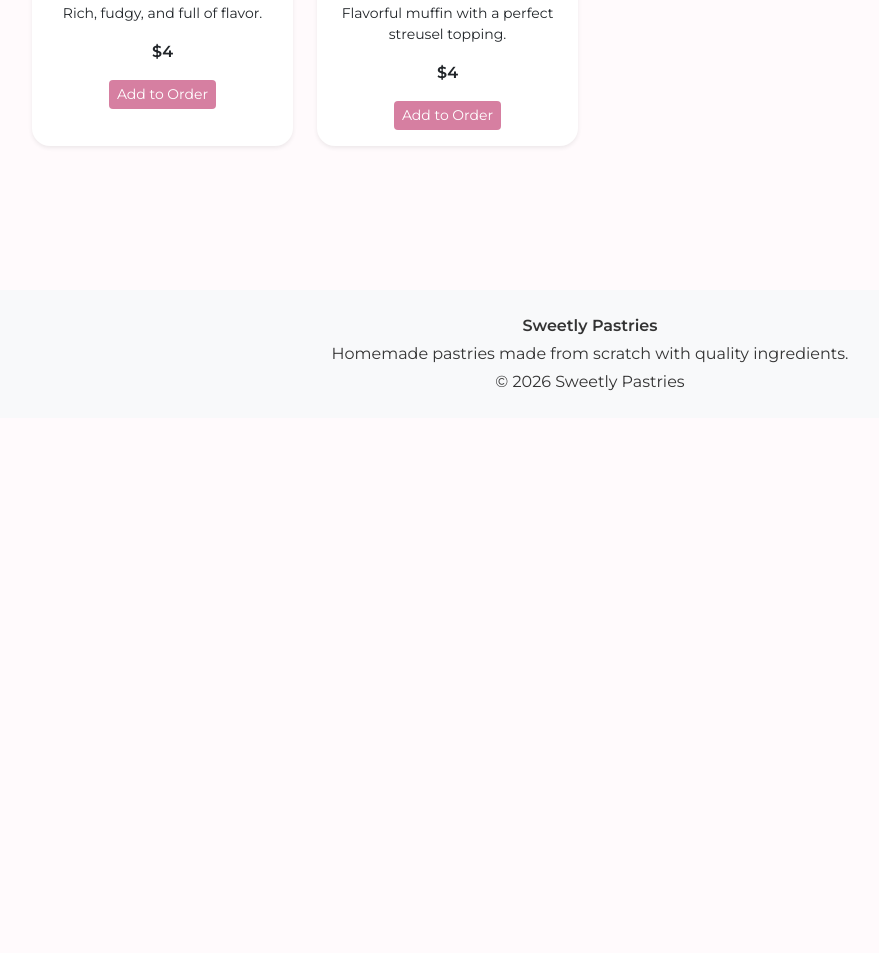
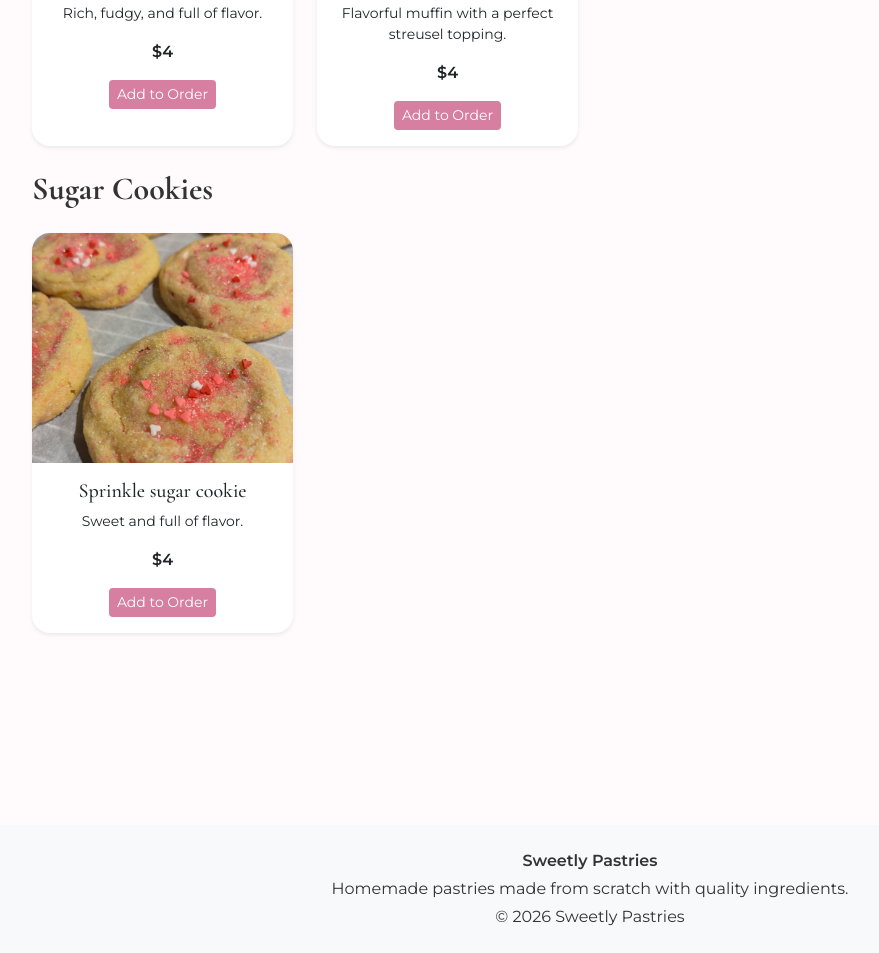
Before and after one commit to jasminegalvez907-ctrl/sweetlypasteries, a plain HTML site: page shop.html in a window 1280 px wide. Shown: the part 1732-2685 px from the top of the page, without its empty margins (50-929 px from the left). Before the commit the page ends 2150 px from the top, so only its background shows below. Drawn offline with nearby package versions, Linux system fonts and the light colour scheme.

Commit message:
Update shop.html

```diff
--- a/shop.html
+++ b/shop.html
@@ -143,6 +143,22 @@
                     </div>
                 </div>
 
+   <section class="mb-5">
+            <h2 class="fw-bold mb-4">Sugar Cookies</h2>
+
+            <div class="row g-4">
+
+                <div class="col-md-3">
+                    <div class="card product-card h-100 shadow-sm border-0">
+                        <img src="images/gallery3.jpg" class="card-img-top" alt="Sprinkle Sugar Cookie">
+                        <div class="card-body text-center">
+                            <h5>Sprinkle sugar cookie</h5>
+                            <p class="small">Sweet and full of flavor.</p>
+                            <p class="fw-bold">$4</p>
+                            <button class="btn btn-pink btn-sm">Add to Order</button>
+                        </div>
+                    </div>
+                </div>
             </div>
         </section>
 
```
